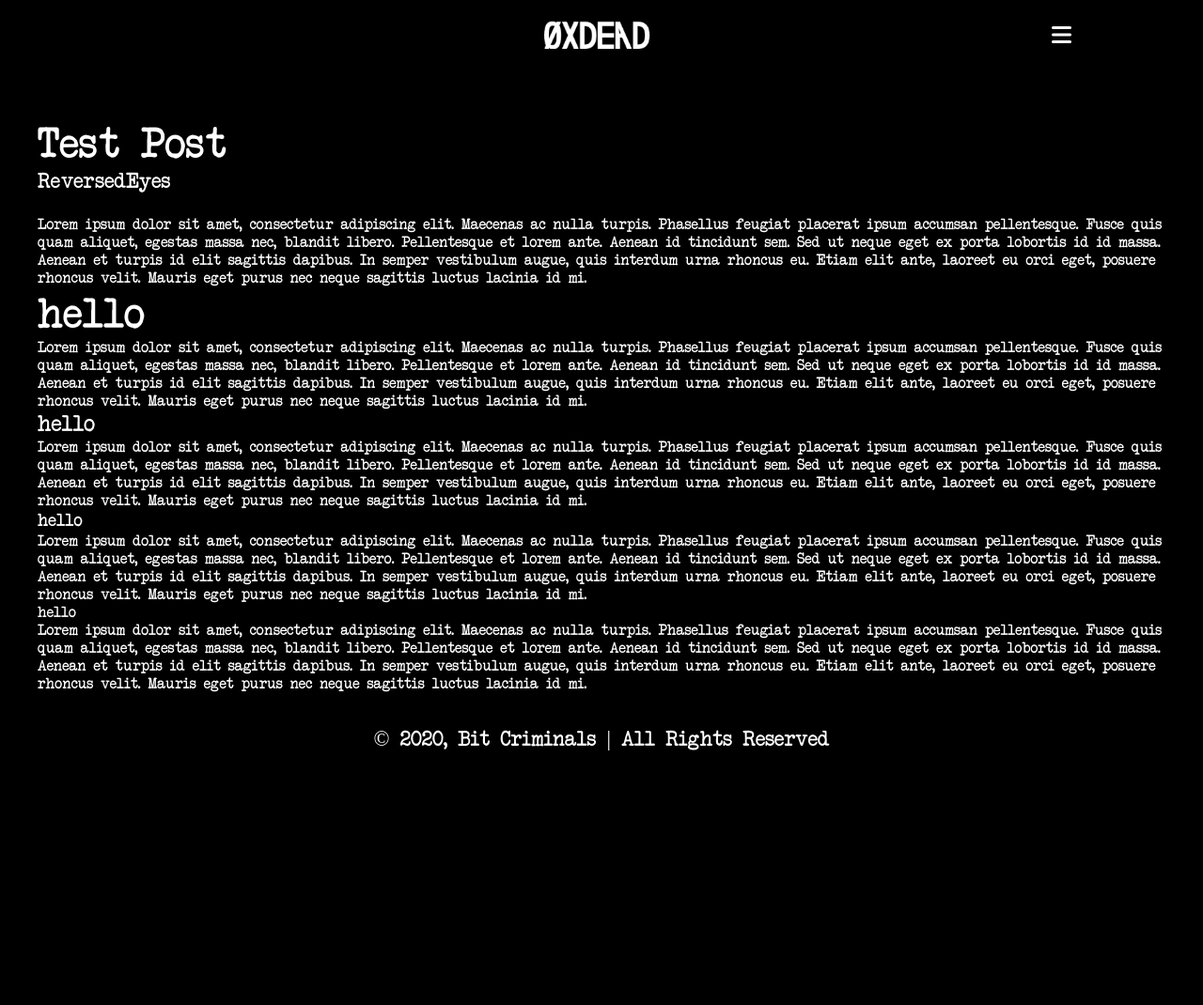
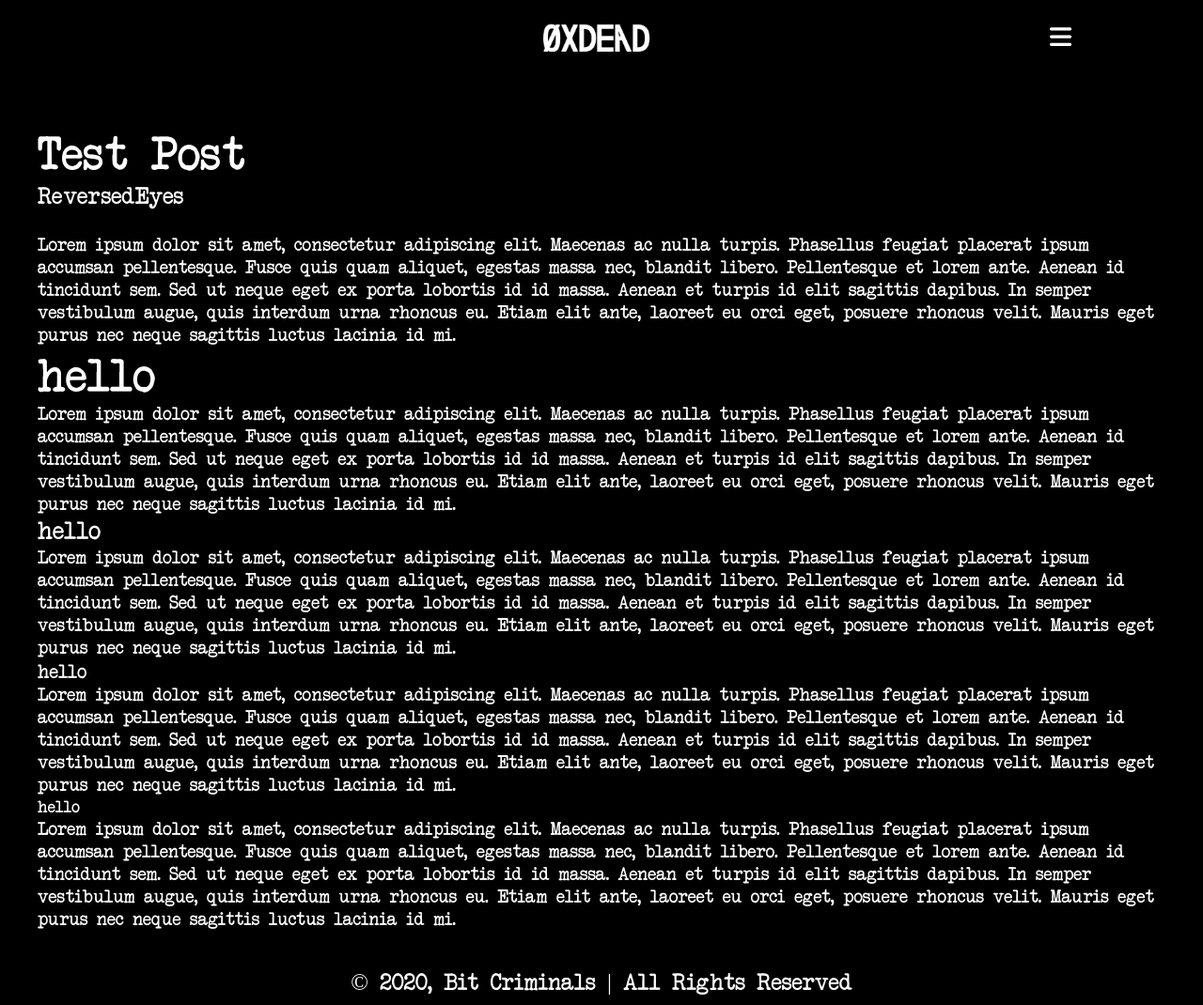
Before and after one commit to bitcriminals/bitcriminals.github.io, a Jekyll site: the page built from _posts/2021-04-29-testpost.md, in a window 1280 px wide and 1070 px high. Shown: the whole window at 94% size. Built offline with Jekyll 4.4.1, drawn with Linux system fonts in a browser that asks for light colours; nearby versions of some CDN libraries.

Commit message:
Increased font size

```diff
--- a/css/post.css
+++ b/css/post.css
@@ -1,5 +1,9 @@
 * {
     font-weight: normal
+}
+
+:root {
+    font-size: 1.1em;
 }
 
 header {
@@ -9,6 +13,10 @@ header {
 
 main {
     padding: 1em 1.2em;
+}
+
+p {
+    font-size: 1.1em;
 }
 
 p.author {
```
